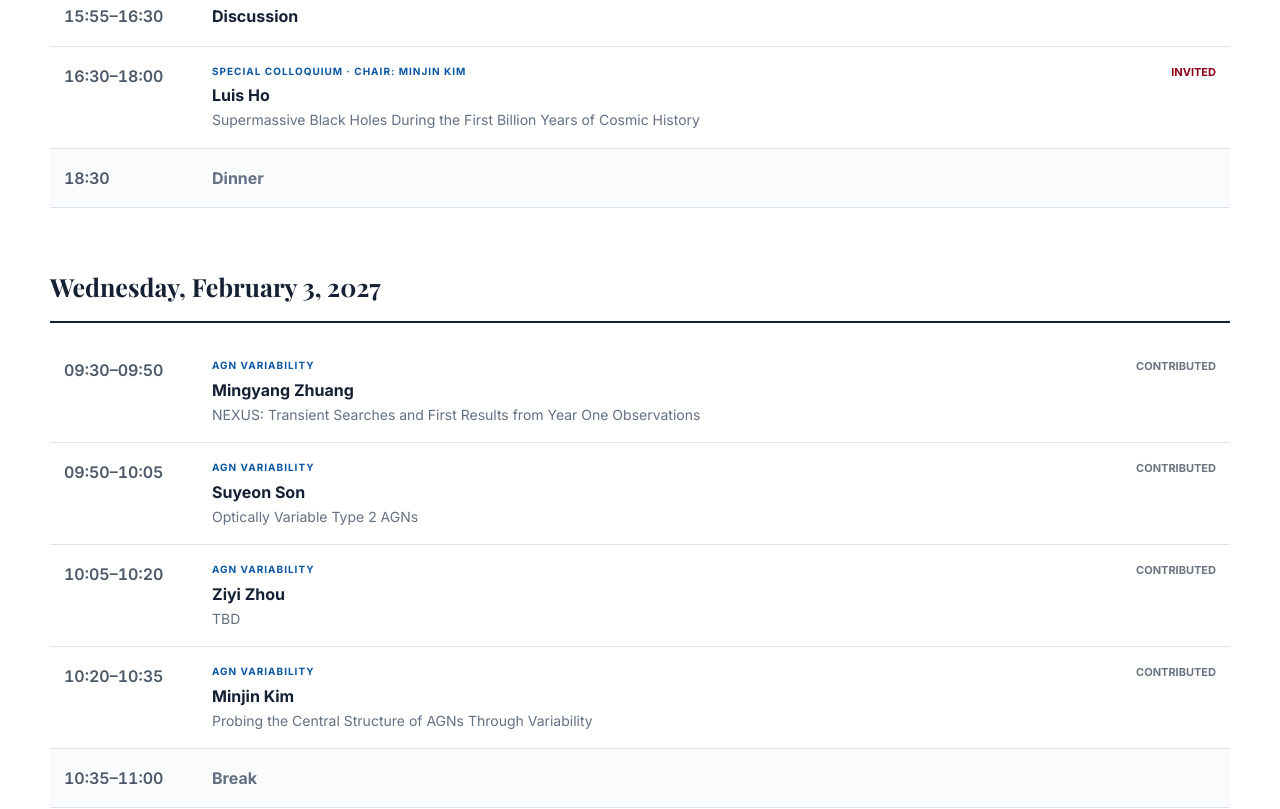
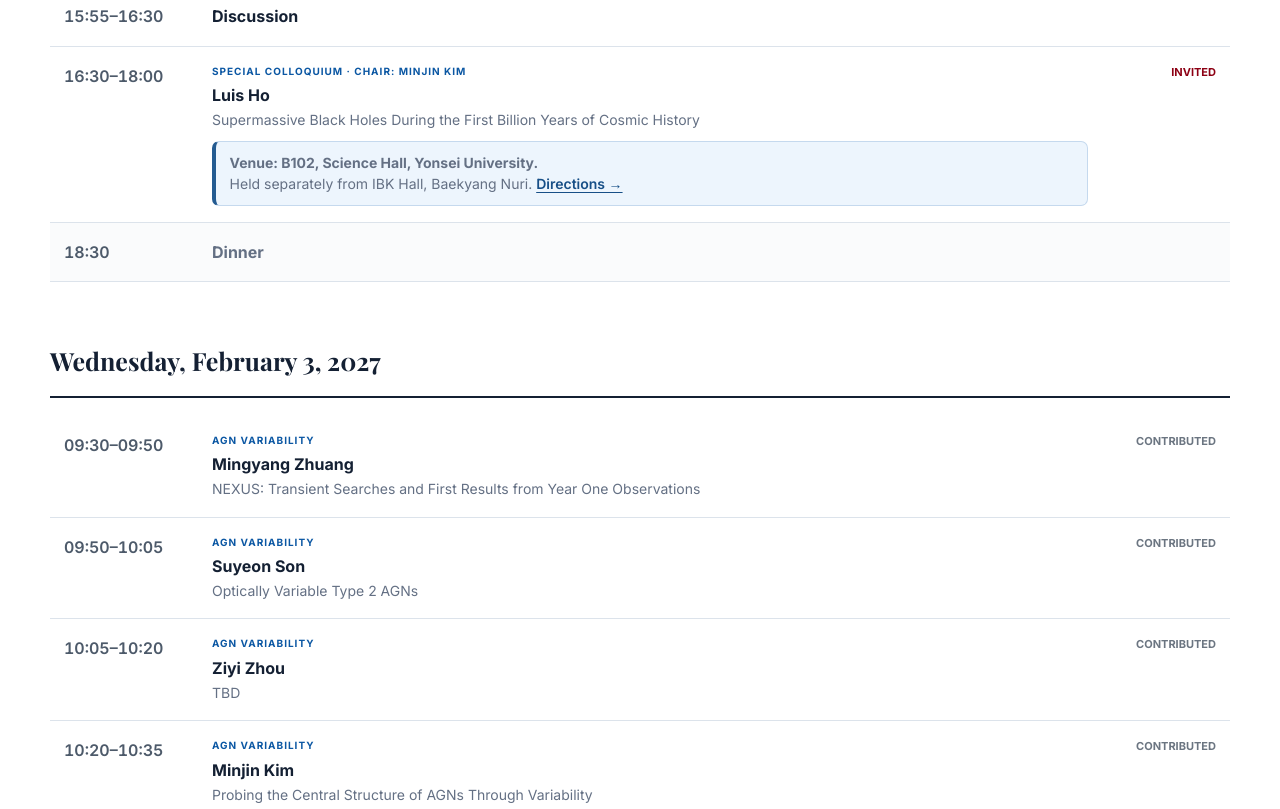
Before and after one commit to minjinkimastro/yonsei-kiaa-workshop, a plain HTML site: page index.html in a window 1280 px wide. Shown: the part 7552-8361 px from the top of the page. Drawn offline with nearby package versions, Linux system fonts and the light colour scheme.

Commit message:
Add files via upload

```diff
--- a/index.html
+++ b/index.html
@@ -153,7 +153,7 @@
           <div>
             <p class="kicker">Venue</p>
             <h2>IBK Hall, Baekyang Nuri</h2>
-            <p class="lead">The main workshop venue is <strong>IBK Hall (B1), Baekyang Nuri</strong>, Yonsei University’s Sinchon campus in Seoul. <strong>The first-day hands-on session will be held separately in B102, Science Hall.</strong> <a href="science-hall-directions.html">View hands-on session directions →</a></p>
+            <p class="lead">The main workshop venue is <strong>IBK Hall (B1), Baekyang Nuri</strong>, Yonsei University’s Sinchon campus in Seoul. <strong>The first-day hands-on session and the Special Colloquium by Luis Ho will be held separately in B102, Science Hall.</strong> <a href="science-hall-directions.html">View Science Hall directions →</a></p>
             <div class="venue-facts">
               <div><span>Building</span><strong>Baekyang Nuri (The Commons)</strong></div>
               <div><span>Room</span><strong>IBK Hall · B1</strong></div>
@@ -316,7 +316,8 @@
       const chairedTopics = new Set();
       const rows = ordered.map(x => {
         const isHandsOn = date === '2027-01-31' && /^15:00/.test(x.begin || '') && /hands?[\s‐‑–—-]*on|galfit/i.test(`${x.topic || ''} ${x.name || ''} ${x.title || ''}`);
-        const venueNote = isHandsOn ? '<span class="hands-on-venue"><b>Venue: B102, Science Hall, Yonsei University.</b><br>Held separately from IBK Hall, Baekyang Nuri. <a href="science-hall-directions.html">Directions →</a></span>' : '';
+        const isSpecialColloquium = x.topic === 'Special Colloquium' && /luis(?: c\.)? ho/i.test(x.name || '');
+        const venueNote = (isHandsOn || isSpecialColloquium) ? '<span class="hands-on-venue"><b>Venue: B102, Science Hall, Yonsei University.</b><br>Held separately from IBK Hall, Baekyang Nuri. <a href="science-hall-directions.html">Directions →</a></span>' : '';
         const isBreak = /break|lunch|banquet|dinner|coffee/i.test(`${x.name||''} ${x.title||''}`);
         const topic = x.topic ? `<span class="session-topic">${x.topic}${chairs[x.topic] && !chairedTopics.has(x.topic) ? ` · Chair: ${chairs[x.topic]}` : ''}</span>` : '';
         if (x.topic) chairedTopics.add(x.topic);
```
